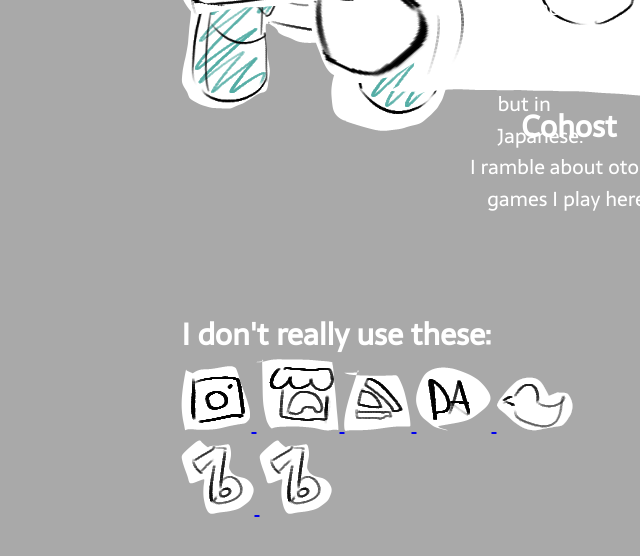
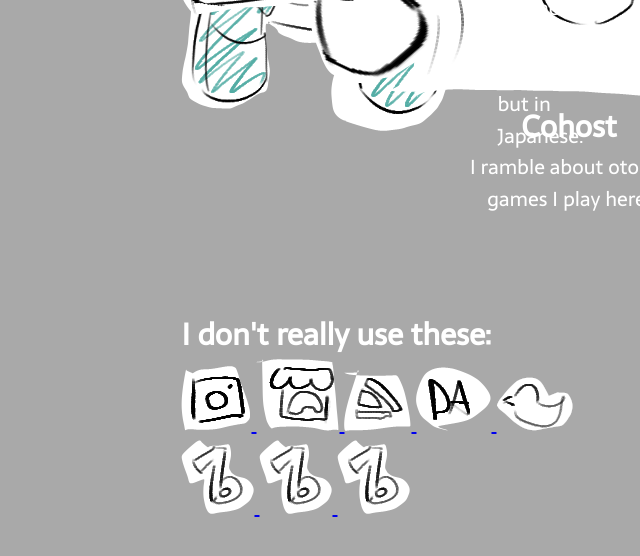
Before and after one commit to neerikiffu/neerikiffu.github.io, a plain HTML site: page index.html in a window 1280 px wide. Shown: the part 990-1546 px from the top of the page, without its empty margins (640-1280 px from the left). Drawn offline with Linux system fonts and the light colour scheme.

Commit message:
uhh added gravatar link? no one knows why

```diff
--- a/index.html
+++ b/index.html
@@ -176,6 +176,9 @@
 		<a href="https://github.com/neerikiffu">
 			<img src="logos/tiktoklogo.png" srcset="logos/tiktoklogo.png 2x">
 		</a>
+		<a href="https://gravatar.com/neerikiffu">
+			<img src="logos/tiktoklogo.png" srcset="logos/tiktoklogo.png 2x">
+		</a>
 
 	</div>
 
```
